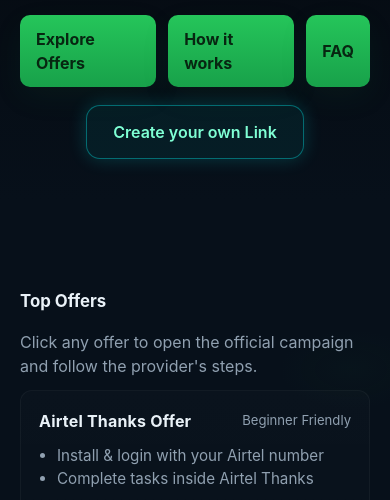
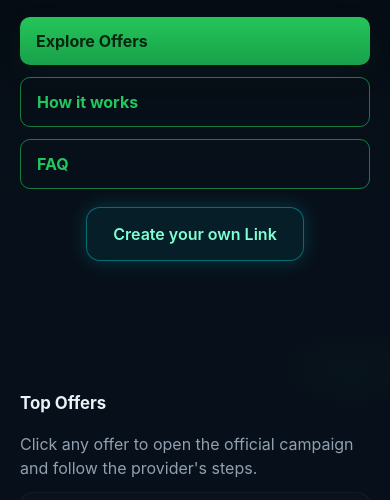
Before and after one commit to KenzBilal/kenz, a plain HTML site: page index.html in a window 390 px wide. Shown: the part 306-806 px from the top of the page. Drawn offline with Linux system fonts and the light colour scheme.

Commit message:
Upload Initiated

```diff
--- a/styles.css
+++ b/styles.css
@@ -154,3 +154,31 @@ body{
   box-shadow: 0 0 26px rgba(0, 255, 255, 0.45);
   background: rgba(0, 255, 255, 0.12);
 }
+/* Equal hero buttons */
+.hero-actions-equal {
+  display: grid;
+  grid-template-columns: repeat(3, 1fr);
+  gap: 12px;
+  margin-top: 20px;
+}
+
+/* Outline green buttons */
+.btn.primary.outline {
+  background: transparent;
+  color: #22c55e;
+  border: 1px solid rgba(34, 197, 94, 0.6);
+  box-shadow: none;
+}
+
+.btn.primary.outline:hover,
+.btn.primary.outline:focus {
+  background: rgba(34, 197, 94, 0.12);
+  box-shadow: 0 0 18px rgba(34, 197, 94, 0.35);
+}
+
+/* Mobile spacing fix */
+@media (max-width: 480px) {
+  .hero-actions-equal {
+    grid-template-columns: 1fr;
+  }
+}
```
